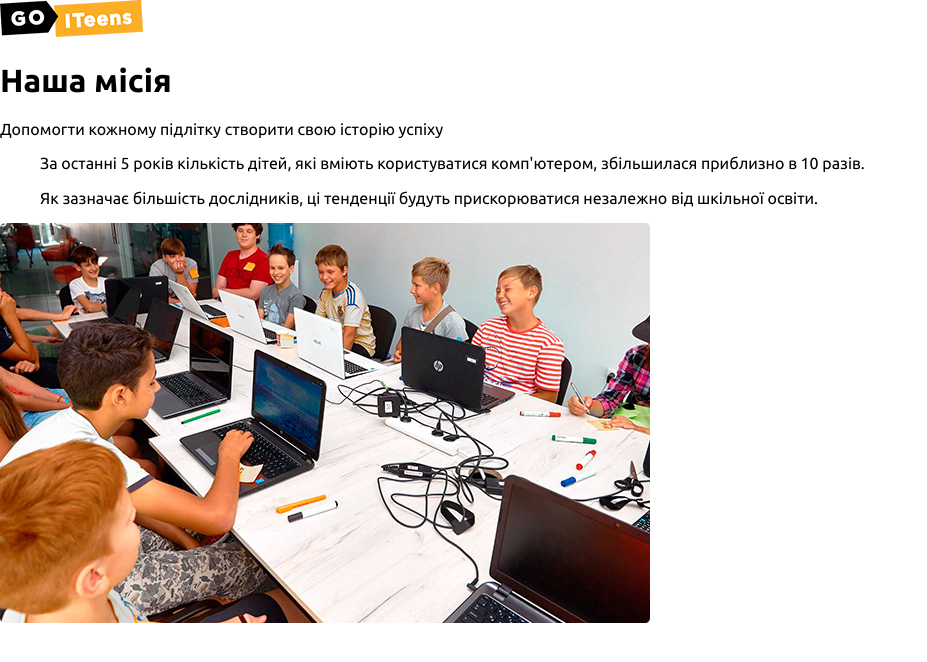
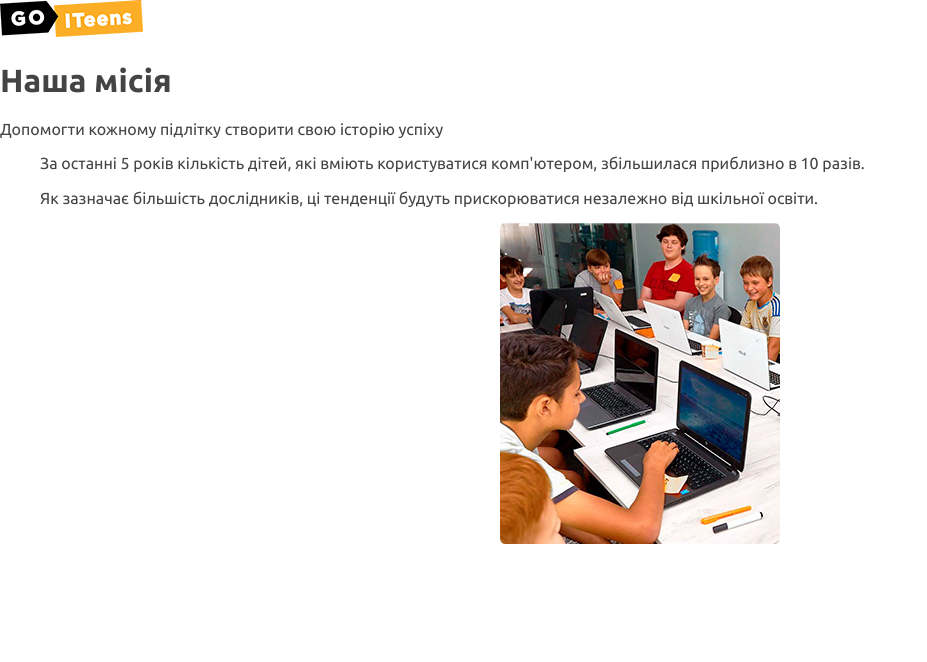
Before and after one commit to WerHawer/fe-25-hakaton, a website: page src/index.html in a window 1280 px wide. Shown: the whole page, without its empty margins (0-927 px from the left). Drawn offline with nearby package versions, Linux system fonts and the light colour scheme; files that its build step writes are made by us from their sources.

Commit message:
did main img

```diff
--- a/src/index.html
+++ b/src/index.html
@@ -38,8 +38,12 @@
                 </p>
             </blockquote>
 
+            <div class="info__img-block">
 
-            <img srcset="images/main-img.jpg 650w, images/main-img@2.jpg 1300w" sizes="650px" src="images/main-img.jpg" alt="our class image">
+                <img class="info__img" srcset="images/main-img-mobile.jpg 280w, images/main-img-mobile@2x.jpg 560w" sizes="280px" src="images/main-img-mobile.jpg" alt="our class image" height="321" width="280">
+
+            </div>
+
         </section>
         <section class="direction"></section>
         <section class="how-we-do"></section>
--- a/src/sass/base.scss
+++ b/src/sass/base.scss
@@ -1,13 +1,31 @@
 html {
-  box-sizing: border-box;
+    box-sizing: border-box;
 }
 
 *,
 *::before,
 *::after {
-  box-sizing: inherit;
+    box-sizing: inherit;
 }
 
 body {
-  font-family: $main-font-article;
+    font-family: $main-font-article;
+    color: $main-font-color;
 }
+
+.link {
+    display: block;
+    height: 100%;
+    text-decoration: none;
+}
+
+.list {
+    list-style: none;
+    margin: 0;
+    padding: 0;
+}
+
+.button {
+    border: none;
+    cursor: pointer;
+}
--- a/src/sass/components/info.scss
+++ b/src/sass/components/info.scss
@@ -0,0 +1,9 @@
+.info {
+    &__img-block {
+        width: 280px;
+        margin: 0 auto;
+    }
+    &__img {
+        width: 100%;
+    }
+}
--- a/src/sass/styles.scss
+++ b/src/sass/styles.scss
@@ -5,4 +5,6 @@
 @import './normalize';
 @import 'helpers/variables.scss';
 @import './base.scss';
+// COMPONENTS
+@import 'components/info.scss';
 @import 'components/info.scss'
```
Also changed, not shown: src/images/img.jpg, src/images/img@2x.jpg, src/images/main-img-mobile.jpg (added), src/images/main-img-mobile@2x.jpg (added).
